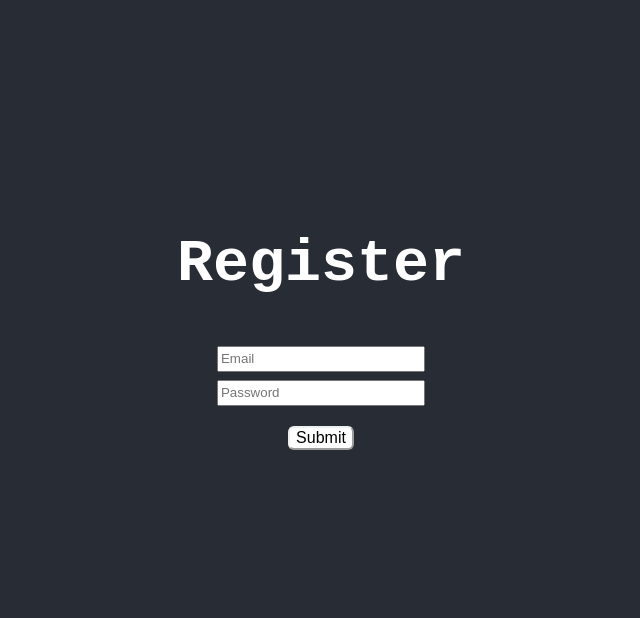
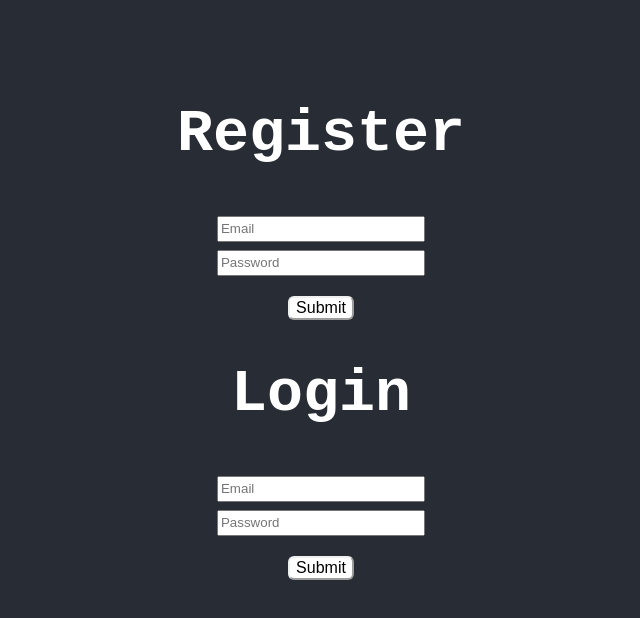
Before and after one commit to Shylan21/BackEnd-Project, a React (Create React App) app: page / in a window 1280 px wide. Shown: the top 618 px of the page, without its empty margins (319-959 px from the left). Built offline with nearby package versions, Linux system fonts and the light colour scheme.

Commit message:
Added Login form. - Left extra comp to work on it with more time -

```diff
--- a/src/App.jsx
+++ b/src/App.jsx
@@ -1,11 +1,13 @@
 import './App.css'
 
 import Register from './components/Register'
+// import Login from '.components/Login'
 
 function App() {
 	return (
 		<>
 			<Register />
+			{/* <Login /> */}
 		</>
 	)
 }
--- a/src/components/Register.jsx
+++ b/src/components/Register.jsx
@@ -34,6 +34,36 @@ function Register() {
 					value={'Submit'}
 					// onClick={handleRegister}
 				/>
+				<h1>Login</h1>
+				<label>
+					<input
+						className="email"
+						type="text"
+						name="email"
+						placeholder="Email"
+						autoComplete="off"
+						// value={loginUser.username}
+						// onChange={handleLoginChange}
+					/>
+				</label>
+				<label>
+					<input
+						className="password"
+						type="password"
+						name="password"
+						placeholder="Password"
+						autoComplete="off"
+						// value={loginUser.username}
+						// onChange={handleLoginChange}
+					/>
+				</label>
+				<input
+					className="button"
+					type="submit"
+					name="submit"
+					value={'Submit'}
+					// onClick={handleLogin}
+				/>
 			</form>
 		</>
 	)
```
Also changed, not shown: src/components/Login.jsx (added, +46 -0 lines).
